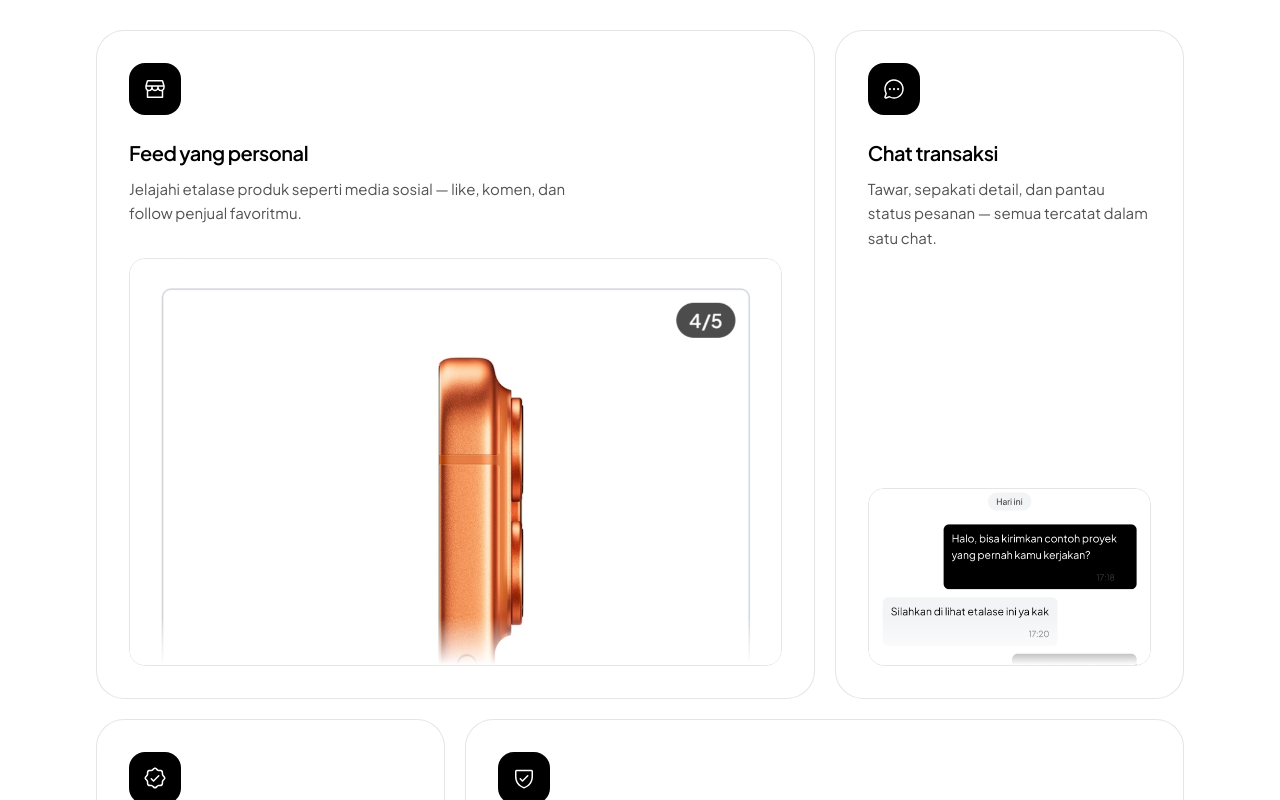
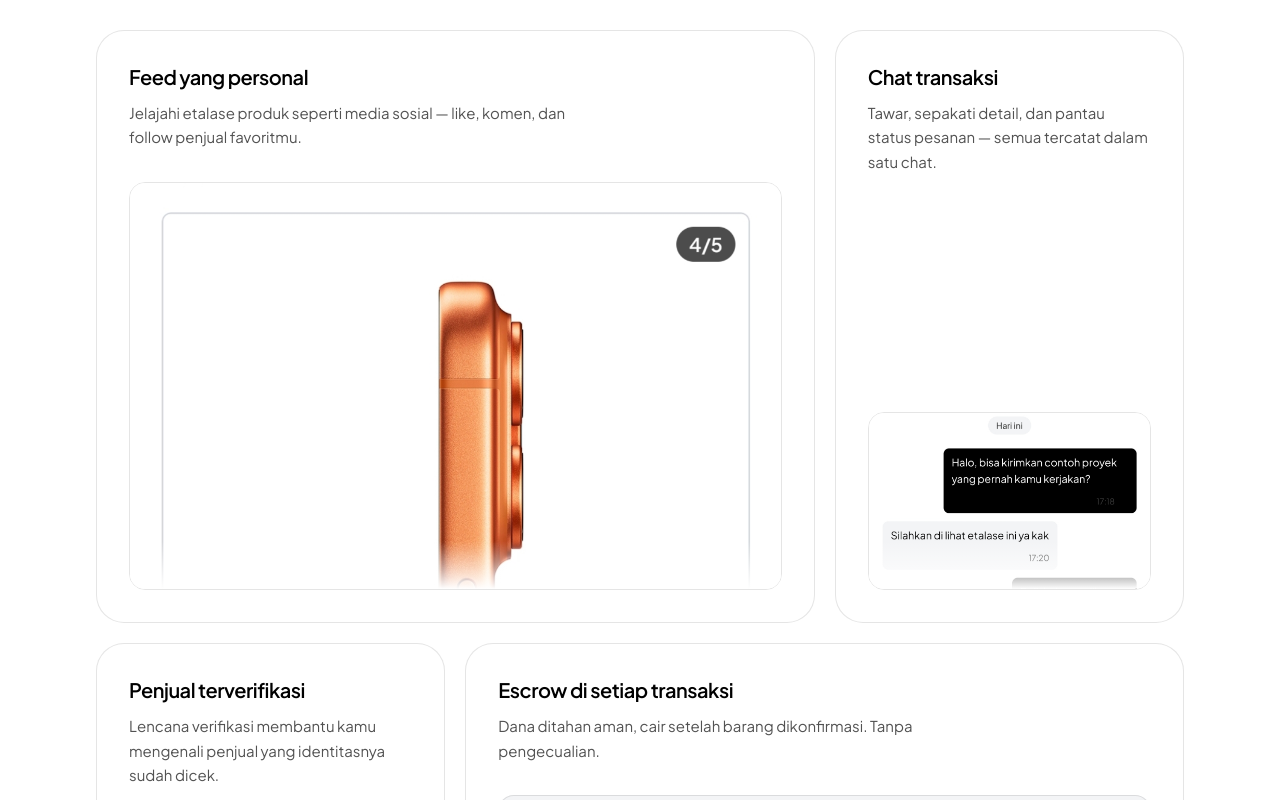
Before and after one commit to kahade-id/landing, a Next.js app: page / in a window 1280 px wide. Shown: the part 5100-5900 px from the top of the page. Built offline with nearby package versions, Linux system fonts and the light colour scheme.

Commit message:
fitur: hapus icon & background di kartu bento

```diff
--- a/components/Sections.tsx
+++ b/components/Sections.tsx
@@ -4,7 +4,7 @@ import { useEffect, useRef, useState } from "react";
 import Image from "next/image";
 import { motion, useReducedMotion } from "motion/react";
 import { EASE, Reveal, SectionHeading } from "./motion-helpers";
-import { Bank, ChatCircleDots, Check, CheckCircle, Handshake, Minus, SealCheck, ShieldCheck, Storefront, Truck, Wallet, X } from "@/lib/icons";
+import { Bank, ChatCircleDots, Check, CheckCircle, Handshake, Minus, ShieldCheck, Storefront, Truck, Wallet, X } from "@/lib/icons";
 
 /* ================= Trust strip ================= */
 
@@ -602,28 +602,24 @@ const BENTO = [
   {
     title: "Feed yang personal",
     desc: "Jelajahi etalase produk seperti media sosial — like, komen, dan follow penjual favoritmu.",
-    icon: <Storefront weight="regular" className="h-6 w-6" aria-hidden="true" />,
     visual: <MiniFeed />,
     span: "lg:col-span-2",
   },
   {
     title: "Chat transaksi",
     desc: "Tawar, sepakati detail, dan pantau status pesanan — semua tercatat dalam satu chat.",
-    icon: <ChatCircleDots weight="regular" className="h-6 w-6" aria-hidden="true" />,
     visual: <MiniChat />,
     span: "",
   },
   {
     title: "Penjual terverifikasi",
     desc: "Lencana verifikasi membantu kamu mengenali penjual yang identitasnya sudah dicek.",
-    icon: <SealCheck weight="regular" className="h-6 w-6" aria-hidden="true" />,
     visual: <MiniVerified />,
     span: "",
   },
   {
     title: "Escrow di setiap transaksi",
     desc: "Dana ditahan aman, cair setelah barang dikonfirmasi. Tanpa pengecualian.",
-    icon: <ShieldCheck weight="regular" className="h-6 w-6" aria-hidden="true" />,
     visual: <MiniEscrow />,
     span: "lg:col-span-2",
   },
@@ -654,10 +650,7 @@ function BentoCard({ item, index }: { item: (typeof BENTO)[number]; index: numbe
         className="spot-card group relative flex h-full flex-col overflow-hidden rounded-[1.75rem] border border-black/10 bg-white p-7 sm:p-8"
       >
         <div aria-hidden="true" className="spot-glow" />
-        <span className="relative inline-flex w-fit items-center justify-center rounded-2xl bg-black p-3.5 text-white transition-transform duration-500 ease-out group-hover:-rotate-6 group-hover:scale-110">
-          {item.icon}
-        </span>
-        <h3 className="relative mt-6 text-xl font-semibold tracking-tight text-black">{item.title}</h3>
+        <h3 className="relative text-xl font-semibold tracking-tight text-black">{item.title}</h3>
         <p className="relative mt-2.5 max-w-md text-[15px] leading-relaxed text-[#525252]">{item.desc}</p>
         <div className="relative mt-auto">{item.visual}</div>
       </div>
```
